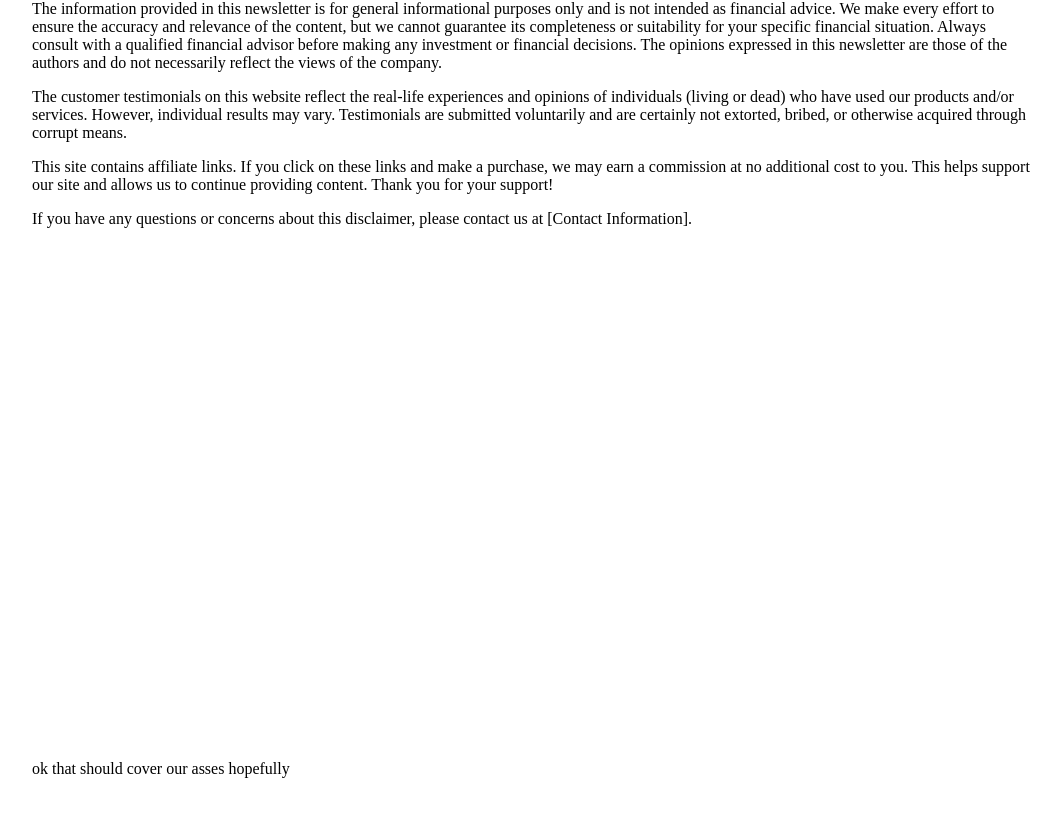
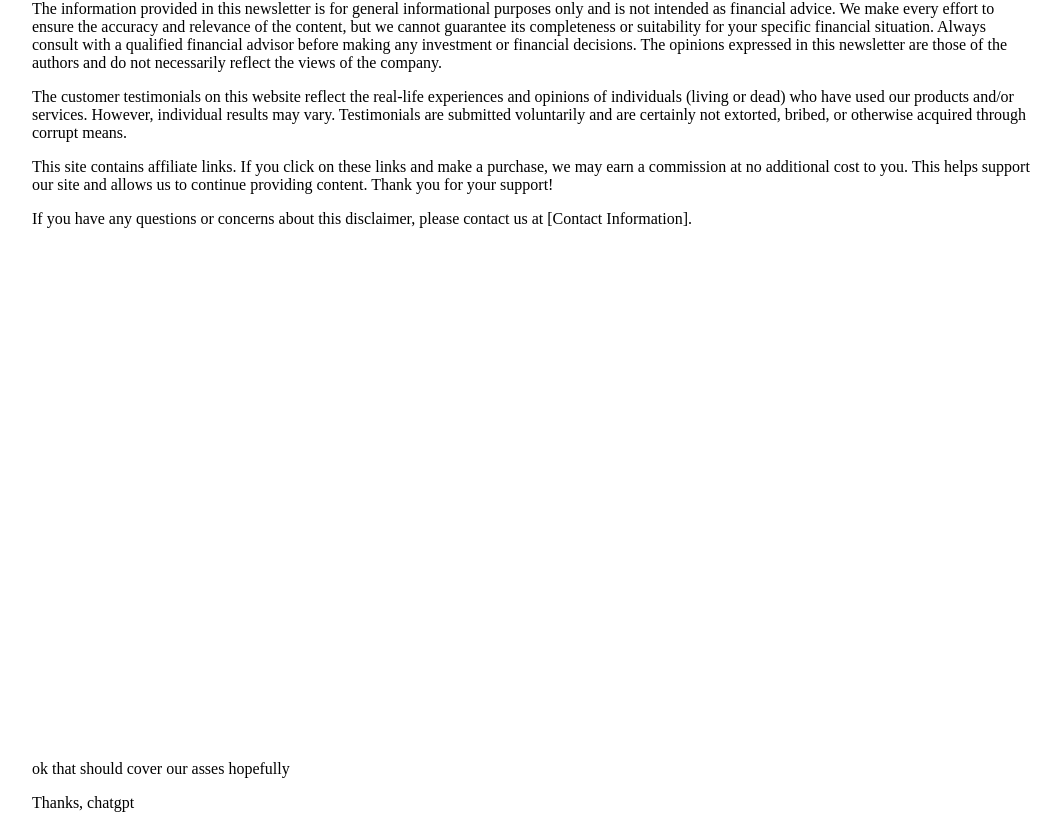
Before and after one commit to bizfork/bizfork.biz, a SvelteKit app: page /about-us/disclaimer in a window 1280 px wide. Shown: the part 533-1361 px from the top of the page, without its empty margins (108-1169 px from the left). Before the commit the page ends 1327 px from the top, so only its background shows below. Built offline with nearby package versions, Linux system fonts and the light colour scheme.

Commit message:
Don't forget to thank chatgpt for generating our disclaimers

```diff
--- a/src/routes/about-us/disclaimer/+page.svelte
+++ b/src/routes/about-us/disclaimer/+page.svelte
@@ -88,6 +88,9 @@
   <p>
     ok that should cover our asses hopefully
   </p>
+  <p>
+    Thanks, chatgpt
+  </p>
 </Article>
 
 <style>
```
